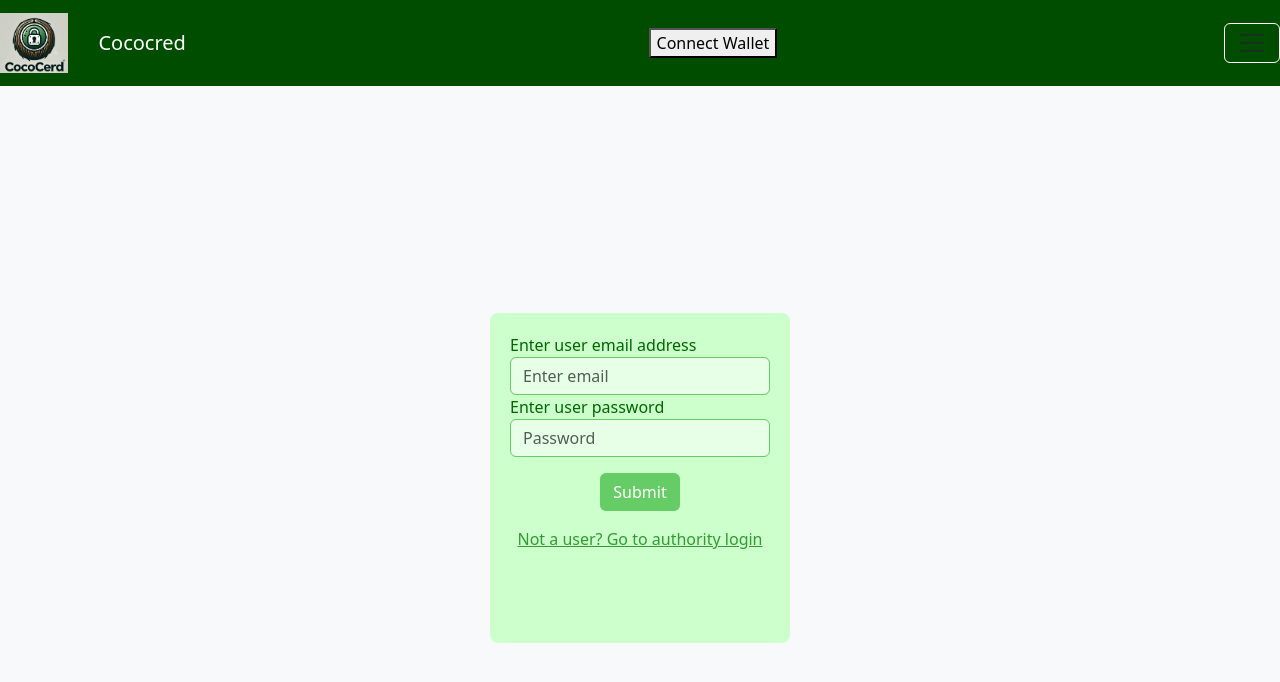
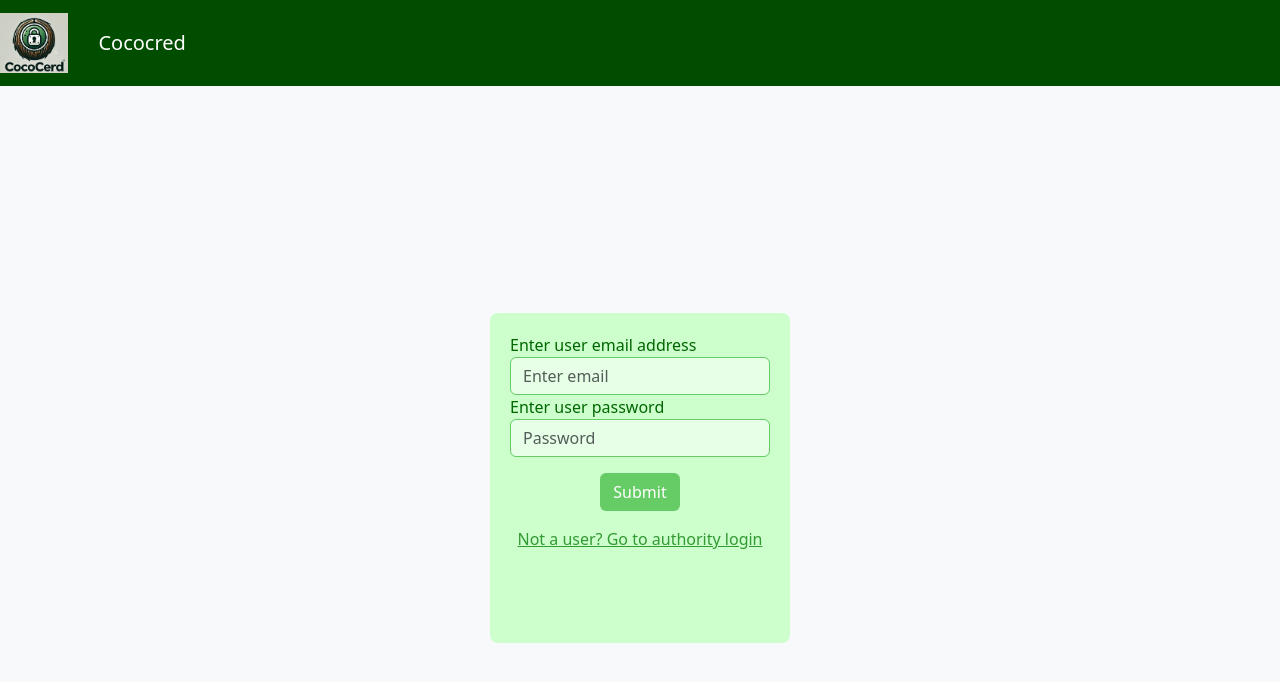
Before and after one commit to pallavisaxena0245/Cococred, a React (Create React App) app in the folder frontend/: page /login in a window 1280 px wide. Shown: the top 682 px of the page. Built offline with nearby package versions, Linux system fonts and the light colour scheme.

Commit message:
added authenticated context

```diff
--- a/frontend/src/components/Login.js
+++ b/frontend/src/components/Login.js
@@ -1,6 +1,6 @@
 import { GoogleOAuthProvider, GoogleLogin } from '@react-oauth/google';
 import {useNavigate, Link} from 'react-router-dom';
-import { useContext } from 'react';
+import { useContext, useEffect } from 'react';
 import {AuthContext} from '../contexts/AuthService';
 
 function Login({user_choice}) {
@@ -11,15 +11,19 @@ function Login({user_choice}) {
     // Define clientId here
     const navigate = useNavigate();
 
+
+
   function onSuccess(response) {
     console.log('Login successful:', response);
    setAuthenticated(true);
+   localStorage.setItem('authenticated', 'true');
     navigate('/home');
   }
 
   function onFailure(error) {
     console.log('Login unsuccessful:', error);
    setAuthenticated(false);
+   localStorage.setItem('authenticated', 'false');
   }
 
   return (
--- a/frontend/src/components/Navbar.js
+++ b/frontend/src/components/Navbar.js
@@ -1,7 +1,11 @@
 import React from 'react'
 import logo from './logo.png';
 import WalletButton from './WalletButton';
+import { AuthContext } from '../contexts/AuthService';
+import { useContext } from 'react';
 const Navbar = (props) => {
+
+    const { authenticated } = useContext(AuthContext);
   return (
     <>
     <nav className="navbar" style={{ backgroundColor: '#004d00' }}>
@@ -13,19 +17,11 @@ const Navbar = (props) => {
             />
             {props.title}
         </a>
-        <WalletButton/>
-        <button
-            className="navbar-toggler"
-            type="button"
-            data-toggle="collapse"
-            data-target="#navbarNavDropdown"
-            aria-controls="navbarNavDropdown"
-            aria-expanded="false"
-            aria-label="Toggle navigation"
-            style={{ borderColor: 'white' }}
-        >
-            <span className="navbar-toggler-icon" style={{ color: 'white' }}></span>
-        </button>
+        {
+            authenticated?(<WalletButton/>):(<></>)
+        }
+
+
 
 
     </nav>
--- a/frontend/src/components/WalletButton.js
+++ b/frontend/src/components/WalletButton.js
@@ -43,9 +43,9 @@ function WalletButton() {
     return (
         <div>
             <button onClick={connectMetamask}>
-                {account ? 'Connected' : 'Connect Wallet'}
+                {account ? account : 'Connect Wallet'}
             </button>
-            {account && <p>Connected account: {account}</p>}
+
         </div>
     );
 };
--- a/frontend/src/contexts/AuthService.js
+++ b/frontend/src/contexts/AuthService.js
@@ -1,4 +1,4 @@
-import React, { createContext, useState } from "react";
+import React, { createContext, useState, useEffect } from "react";
 
 // Create a context to manage authentication state
 export const AuthContext = createContext();
@@ -6,6 +6,20 @@ export const AuthContext = createContext();
 // Define AuthService as an arrow function component
 function AuthService ({ children }) {
     const [authenticated, setAuthenticated] = useState(false);
+
+    useEffect(() => {
+
+        const storedAuthState = localStorage.getItem('authenticated');
+        if(storedAuthState == 'true')
+          setAuthenticated('true') ;
+
+    }, []);
+
+
+    useEffect(() =>{
+        localStorage.setItem('authenticated', authenticated.toString())
+
+    },[authenticated])
 
     return (
         <AuthContext.Provider value={{ authenticated, setAuthenticated }}>
```
Also changed, not shown: frontend/src/contexts/WalletService.js (added, +21 -0 lines), 1 other file (tests, documents, lock files or other folders).
